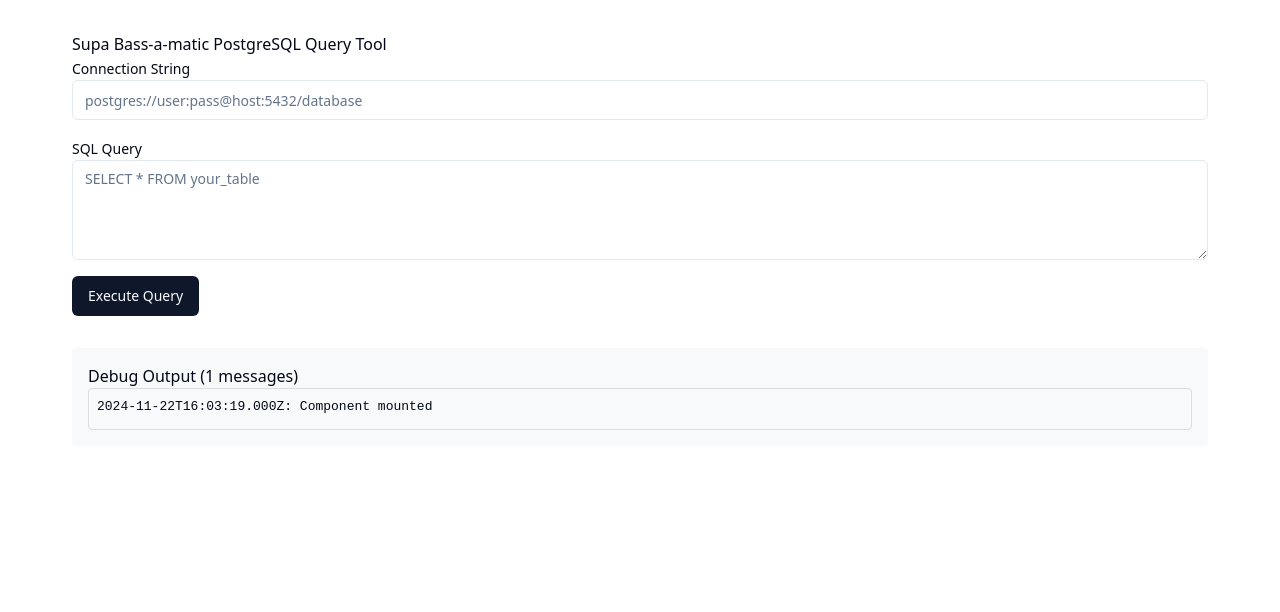
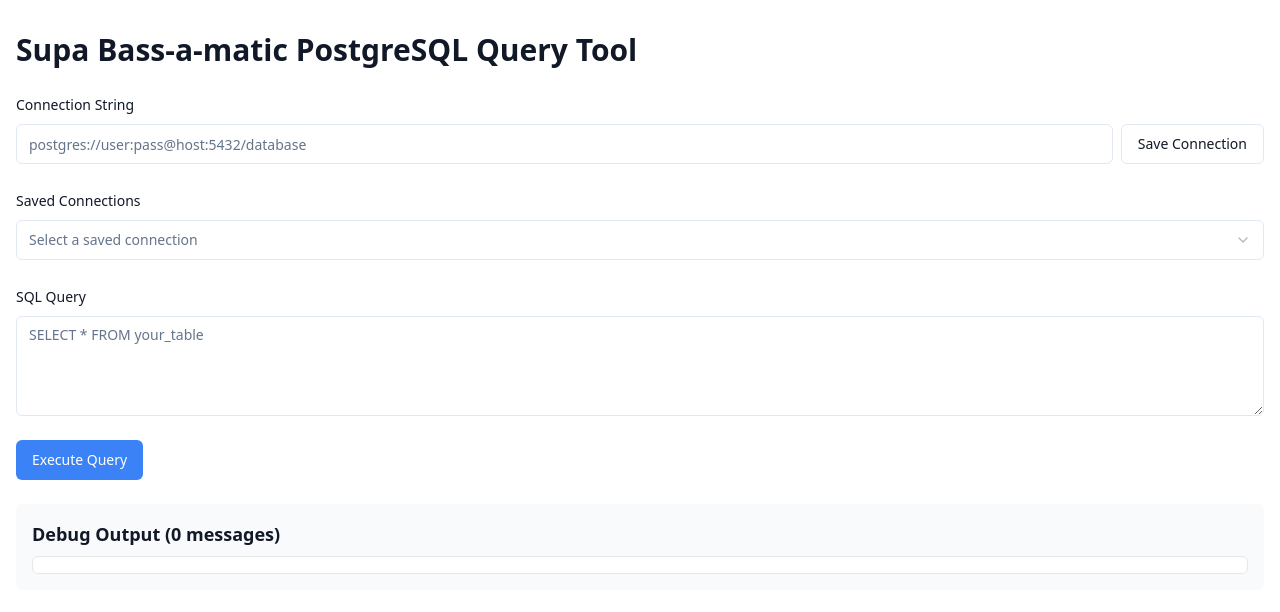
Before and after one commit to burggraf/supa-bass-o-matic, a SvelteKit app: page / in a window 1280 px wide. Shown: the top 612 px of the page. Built offline with nearby package versions, Linux system fonts and the light colour scheme.

Commit message:
select, save, delete connection strings

```diff
--- a/src/routes/+page.svelte
+++ b/src/routes/+page.svelte
@@ -6,8 +6,11 @@
     import { Textarea } from "$lib/components/ui/textarea";
     import { Label } from "$lib/components/ui/label";
     import * as Table from "$lib/components/ui/table";
+    import { Root as Select, Content as SelectContent, Item as SelectItem, Trigger as SelectTrigger } from "$lib/components/ui/select";
 
     let connectionString = '';
+    let connectionStrings: string[] = [];
+    let selectedConnectionString = '';
     let sqlQuery = '';
     let queryResult: { columns: string[], rows: string[][] } | null = null;
     let error: string | null = null;
@@ -15,8 +18,55 @@
     let isLoading = false;
 
     onMount(() => {
-        addDebug('Component mounted');
+        console.log('Component mounted');
+        loadConnectionStrings();
     });
+
+    function loadConnectionStrings() {
+        console.log('Loading connection strings');
+        const stored = localStorage.getItem('connectionStrings');
+        if (stored) {
+            connectionStrings = JSON.parse(stored);
+            console.log('Loaded connection strings:', connectionStrings);
+            if (connectionStrings.length > 0) {
+                selectedConnectionString = connectionStrings[0];
+                connectionString = selectedConnectionString;
+                console.log('Selected first connection string:', selectedConnectionString);
+            }
+        } else {
+            console.log('No stored connection strings found');
+        }
+    }
+
+    function saveConnectionStrings() {
+        localStorage.setItem('connectionStrings', JSON.stringify(connectionStrings));
+    }
+
+    function addCurrentConnection() {
+        if (connectionString && !connectionStrings.includes(connectionString)) {
+            connectionStrings = [...connectionStrings, connectionString];
+            selectedConnectionString = connectionString;
+            saveConnectionStrings();
+            addDebug(`Added new connection string: ${connectionString}`);
+        }
+    }
+
+    function deleteConnection(conn: string) {
+        connectionStrings = connectionStrings.filter(c => c !== conn);
+        if (selectedConnectionString === conn) {
+            selectedConnectionString = connectionStrings[0] || '';
+            connectionString = selectedConnectionString;
+        }
+        saveConnectionStrings();
+        addDebug(`Deleted connection string: ${conn}`);
+    }
+
+    function handleConnectionChange(value: string) {
+        console.log('Connection changed:', value);
+        selectedConnectionString = value;
+        connectionString = value;
+        addDebug(`Selected connection string: ${value}`);
+    }
 
     function addDebug(message: string) {
         debugOutput = [...debugOutput, `${new Date().toISOString()}: ${message}`];
@@ -52,14 +102,19 @@
             isLoading = false;
         }
     }
+
+    $: console.log('selectedConnectionString changed:', selectedConnectionString);
 </script>
 
-<main class="container">
-    <h1>Supa Bass-a-matic PostgreSQL Query Tool</h1>
+<div class="min-h-screen bg-white text-gray-900">
+    <main class="container mx-auto py-8 px-4">
+        <h1 class="text-3xl font-bold mb-6">Supa Bass-a-matic PostgreSQL Query Tool</h1>
 
-    <div class="query-form">
-        <div class="input-group">
+        <div class="space-y-6">
+            <div class="space-y-2">
                 <Label for="connection-string">Connection String</Label>
+                <div class="flex gap-2">
+                    <div class="flex-1">
                         <Input
                             id="connection-string"
                             type="text"
@@ -67,8 +122,48 @@
                             placeholder="postgres://user:pass@host:5432/database"
                         />
                     </div>
+                    <Button
+                        onclick={addCurrentConnection}
+                        variant="outline"
+                        class="whitespace-nowrap"
+                    >
+                        Save Connection
+                    </Button>
+                </div>
+            </div>
 
-        <div class="input-group">
+            <div class="space-y-2">
+                <Label>Saved Connections</Label>
+                <div class="flex gap-2">
+                    <div class="flex-1">
+                        <Select type="single" value={selectedConnectionString} onValueChange={handleConnectionChange}>
+                            <SelectTrigger class="w-full">
+                                <span class="truncate">
+                                    {selectedConnectionString || "Select a saved connection"}
+                                </span>
+                            </SelectTrigger>
+                            <SelectContent>
+                                {#each connectionStrings as conn}
+                                    <SelectItem value={conn}>
+                                        {conn}
+                                    </SelectItem>
+                                {/each}
+                            </SelectContent>
+                        </Select>
+                    </div>
+                    {#if selectedConnectionString}
+                        <Button
+                            onclick={() => deleteConnection(selectedConnectionString)}
+                            variant="destructive"
+                            class="whitespace-nowrap"
+                        >
+                            Delete Connection
+                        </Button>
+                    {/if}
+                </div>
+            </div>
+
+            <div class="space-y-2">
                 <Label for="sql-query">SQL Query</Label>
                 <Textarea
                     id="sql-query"
@@ -82,6 +177,7 @@
                 onclick={handleClick}
                 disabled={isLoading}
                 variant="default"
+                class="bg-blue-500 hover:bg-blue-600 text-white"
             >
                 {#if isLoading}
                     Executing...
@@ -92,21 +188,23 @@
         </div>
 
         {#if error}
-        <div class="error">
+            <div class="p-4 mt-6 border border-red-500 rounded-md text-red-500">
                 Error: {error}
             </div>
         {/if}
 
         {#if queryResult}
-        <div class="results">
-            <h2>Query Results</h2>
-            <div class="relative">
-                <div class="rounded-md border">
+            <div class="mt-6">
+                <h2 class="text-2xl font-bold mb-4">Query Results</h2>
+                <div class="relative overflow-x-auto">
+                    <div class="rounded-md border border-gray-200">
                         <Table.Root>
                             <Table.Header>
                                 <Table.Row>
                                     {#each queryResult.columns as column}
-                                    <Table.Head>{column}</Table.Head>
+                                        <Table.Head class="bg-gray-50 p-4 text-left font-medium text-gray-900">
+                                            {column}
+                                        </Table.Head>
                                     {/each}
                                 </Table.Row>
                             </Table.Header>
@@ -114,7 +212,9 @@
                                 {#each queryResult.rows as row}
                                     <Table.Row>
                                         {#each row as cell}
-                                        <Table.Cell>{cell}</Table.Cell>
+                                            <Table.Cell class="p-4 border-t border-gray-200">
+                                                {cell}
+                                            </Table.Cell>
                                         {/each}
                                     </Table.Row>
                                 {/each}
@@ -125,61 +225,13 @@
             </div>
         {/if}
 
-    <div class="debug-output">
-        <h3>Debug Output ({debugOutput.length} messages)</h3>
-        <div class="debug-container">
+        <div class="mt-6 p-4 bg-gray-50 rounded-md">
+            <h3 class="text-lg font-semibold mb-2">Debug Output ({debugOutput.length} messages)</h3>
+            <div class="max-h-[200px] overflow-y-auto border border-gray-200 rounded-md p-2 bg-white">
                 {#each debugOutput as message}
-                <div class="debug-line">{message}</div>
+                    <div class="font-mono text-sm whitespace-pre-wrap mb-1">{message}</div>
                 {/each}
             </div>
         </div>
     </main>
-
-<style>
-    .container {
-        margin: 0 auto;
-        padding: 2rem;
-        max-width: 1200px;
-    }
-
-    .query-form {
-        margin-bottom: 2rem;
-    }
-
-    .input-group {
-        margin-bottom: 1rem;
-    }
-
-    .error {
-        color: red;
-        margin: 1rem 0;
-        padding: 1rem;
-        border: 1px solid red;
-        border-radius: 4px;
-    }
-
-    .results {
-        margin-top: 2rem;
-    }
-
-    .debug-output {
-        margin-top: 2rem;
-        padding: 1rem;
-        background-color: #f8f9fa;
-        border-radius: 4px;
-    }
-
-    .debug-container {
-        max-height: 200px;
-        overflow-y: auto;
-        border: 1px solid #ddd;
-        padding: 0.5rem;
-        border-radius: 4px;
-    }
-
-    .debug-line {
-        font-family: monospace;
-        white-space: pre-wrap;
-        margin-bottom: 0.25rem;
-    }
-</style>
+</div>
```
Also changed, not shown: 1 other file (tests, documents, lock files or other folders). Lines whose indentation alone changed are shown as unchanged.
